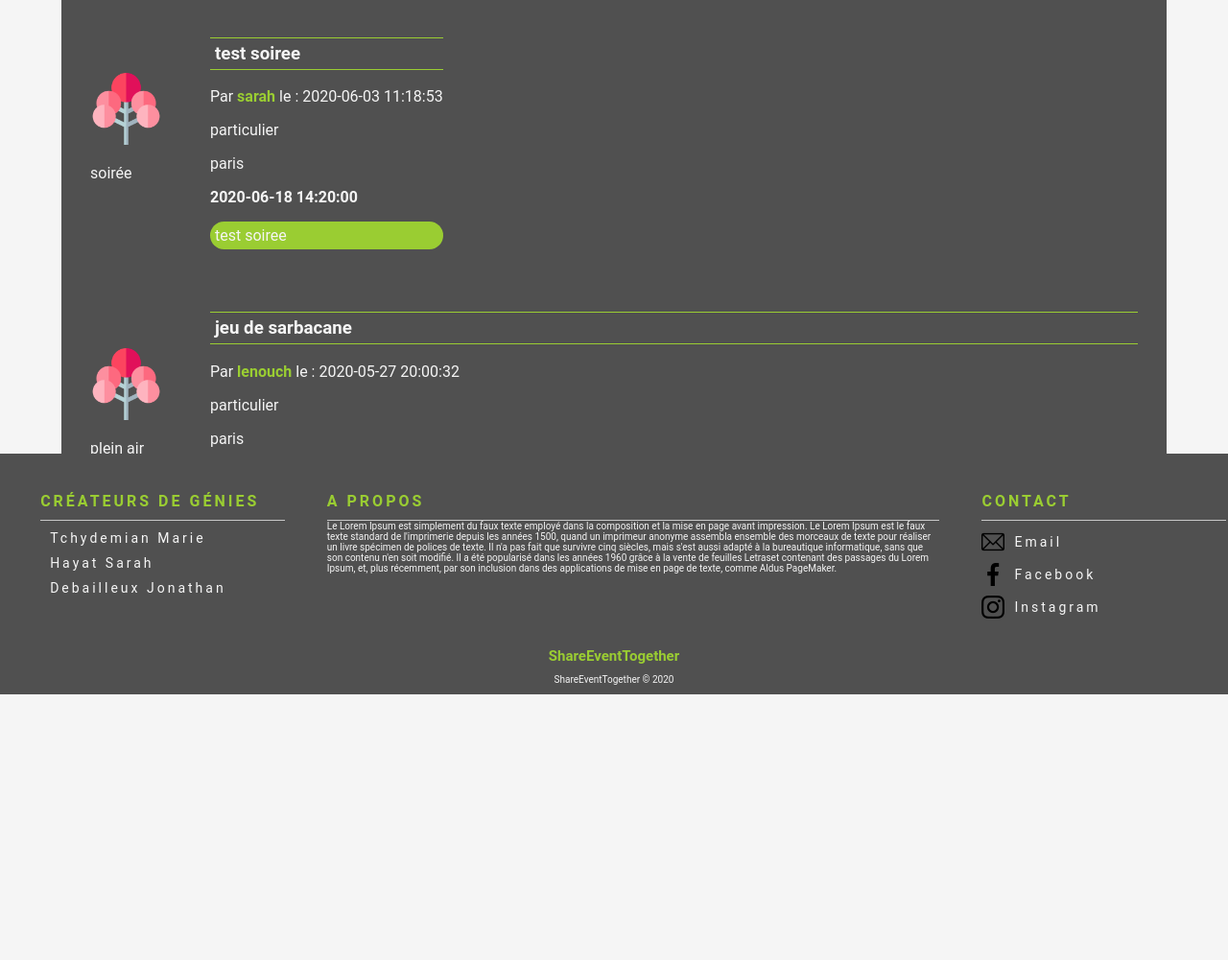
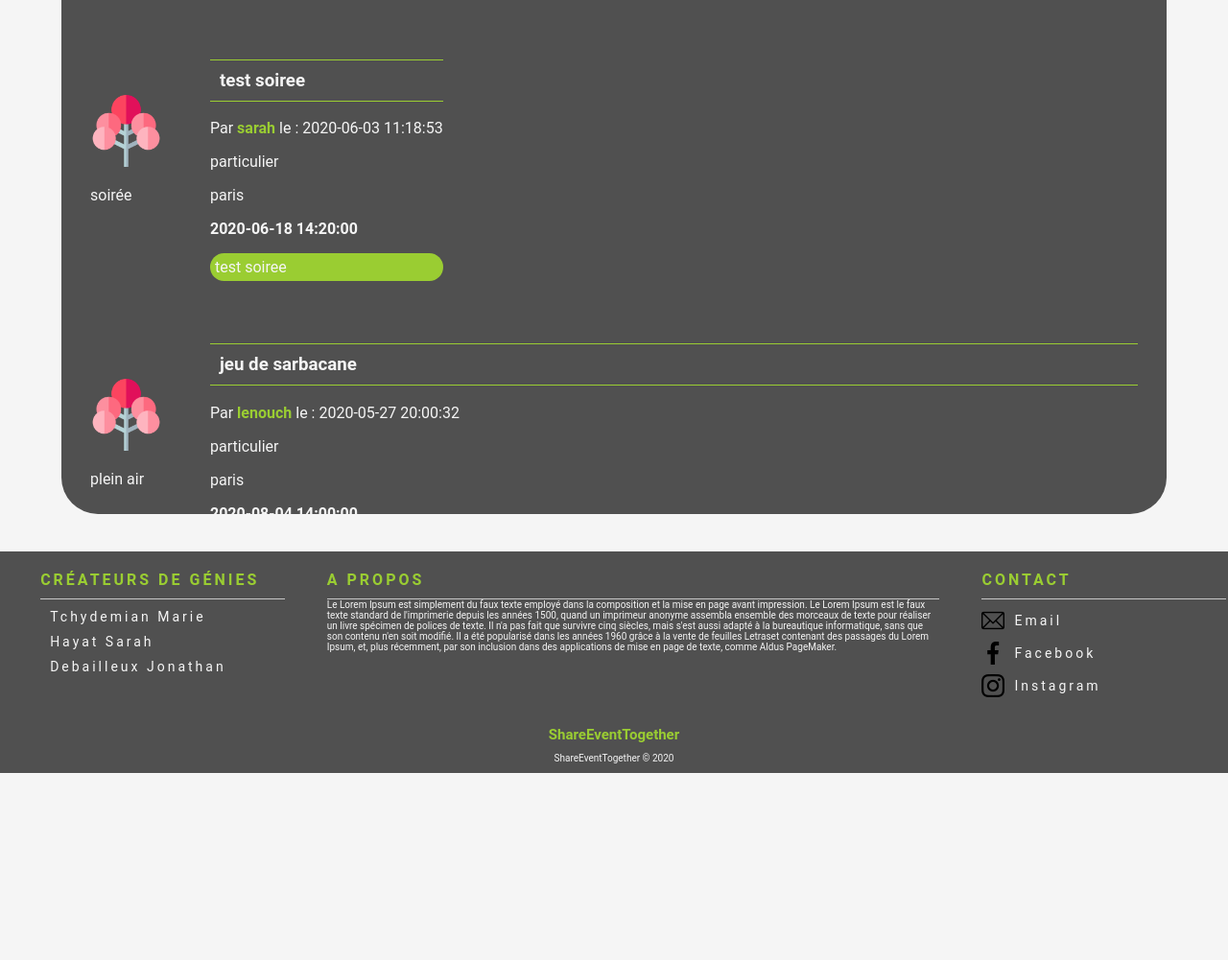
Before and after one commit to SarahHayat/Labday, a PHP site: page /sortieAPrevoir.php in a window 1280 px wide. Shown: the part 807-1808 px from the top of the page at 96% size. Run offline with PHP 8.4, Linux system fonts and the light colour scheme; data comes from the database, SQL or seed files in the repository; some libraries are stand-ins or nearby versions.

Commit message:
sorties a prevoir

```diff
--- a/assets/css/connect.css
+++ b/assets/css/connect.css
@@ -1,9 +1,6 @@
 body {
     margin: 0 !important;
     font-family: 'Roboto', sans-serif;
-    padding-top: 200px;
-    position: relative;
-    padding-bottom: 350px;
     color: whitesmoke;
 
 }
--- a/assets/css/footer.css
+++ b/assets/css/footer.css
@@ -4,10 +4,9 @@ footer{
     margin-top: 3%;
     bottom: 0;
     width: 100%;
-    position: absolute;
+    position: relative;
     flex-direction: column;
     font-size: 10px;
-    padding-top: 20px;
     color: whitesmoke;
 }
 ul{
--- a/assets/css/forum.css
+++ b/assets/css/forum.css
@@ -1,9 +1,6 @@
 body {
     margin: 0 !important;
     font-family: 'Roboto', sans-serif;
-    padding-top: 200px;
-    padding-bottom: 300px;
-    position: relative;
     color: whitesmoke;
 
 }
--- a/assets/css/index.css
+++ b/assets/css/index.css
@@ -1,9 +1,7 @@
 body {
     margin:0 0 0px 0!important;
     font-family: 'Roboto', sans-serif;
-    padding-top: 200px;
-    padding-bottom: 300px;
-    position: relative;
+
 }
 .fond {
     /*width: 91.66%;
--- a/assets/css/sortie.css
+++ b/assets/css/sortie.css
@@ -1,15 +1,10 @@
 body {
     margin: 0 !important;
     font-family: 'Roboto', sans-serif;
-    padding-top: 13%;
-    min-height: 1000px;
-    min-width: 1000px ;
-    position: relative;
-    padding-bottom: 200px;
     color: whitesmoke;
 
+}
 
-}
 
 .fond {
     display: flex;
@@ -41,7 +36,7 @@ body {
 .titleOfEvent {
     border-bottom: solid 1px yellowgreen;
     border-top: solid 1px yellowgreen;
-    padding: 5px;
+    padding: 10px;
 }
 
 .collectionItem {
--- a/assets/css/styleContact.css
+++ b/assets/css/styleContact.css
@@ -1,9 +1,6 @@
 body {
     margin: 0 !important;
     font-family: 'Roboto', sans-serif;
-    padding-top: 200px;
-    position: relative;
-    padding-bottom: 300px;
     color: whitesmoke;
 
 }
--- a/js/securite.js
+++ b/js/securite.js
@@ -51,7 +51,7 @@ function filtre() {
     var date_fin = document.getElementById("date_fin").value;
     var lieu = document.getElementById("lieu").value;
     var karma = document.getElementById("karma").value;
-    if (ordre == "NULL") {
+    if (karma == "NULL") {
         document.getElementById("trie").innerHTML = this.reponseText;
         console.log("null" + ordre);
         return;
--- a/php/connexion.php
+++ b/php/connexion.php
@@ -25,6 +25,7 @@ if (isset($_SESSION['username'])) {
 
 
 <div class="connect">
+
     <div class="container_connect">
         <!-- zone de connexion -->
 
--- a/php/headerConnect.php
+++ b/php/headerConnect.php
@@ -6,6 +6,8 @@
     <title>ShareEventTogether</title>
     <link rel="stylesheet" href="../assets/css/headerConnect.css"/>
 </head>
+<div style="margin-bottom: 14%">
+</div>
 <header class="header">
     <div class="menuHaut" id="menuHaut">
         <h1 id="title"> ShareEventTogether</h1>
--- a/php/headerDisconnect.php
+++ b/php/headerDisconnect.php
@@ -5,6 +5,8 @@
     <title>ShareEventTogether</title>
     <link rel="stylesheet" href="../assets/css/headerConnect.css"/>
 </head>
+<div style="margin-bottom: 14%">
+</div>
 <header class="header">
     <div class="menuHaut">
         <h1 id="title"> ShareEventTogether</h1>
--- a/php/sortieAPrevoir.php
+++ b/php/sortieAPrevoir.php
@@ -21,6 +21,7 @@ if (isset($_SESSION['username'])) {
 <?php
 require("../controllers/bdd.php");
 ?>
+
 <div id="map">
     <div id="mapid">
     </div>
```
Also changed, not shown: assets/css/profil.css (+18 -7 lines), php/securiteForm.php (+27 -5 lines).
